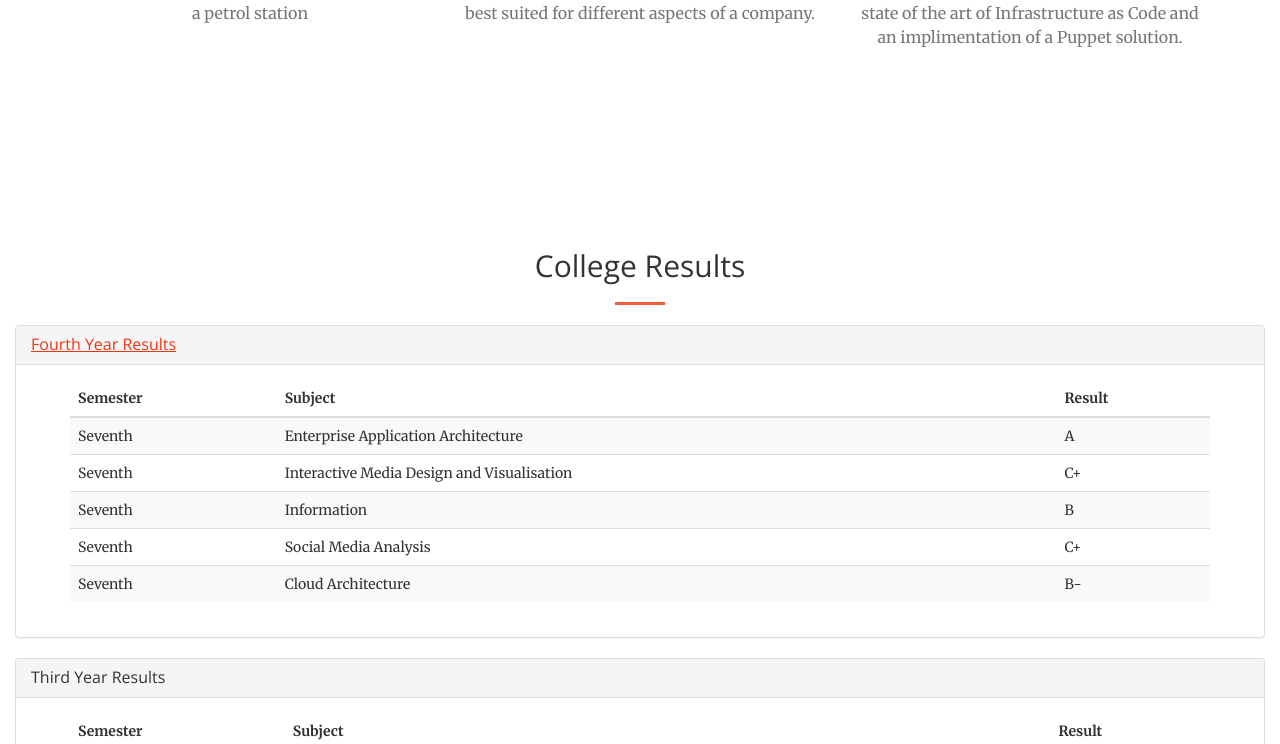
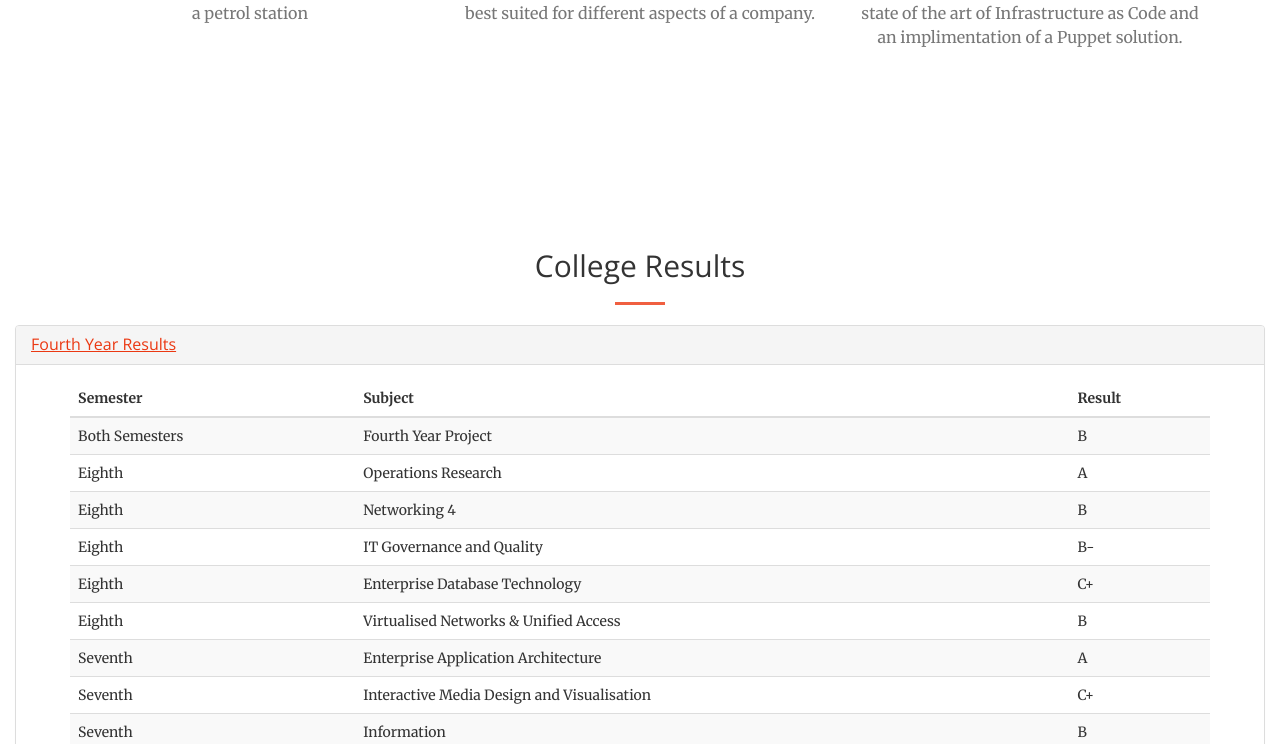
Before and after one commit to iandoherty44/iandoherty44.github.io, a website: page index.html in a window 1280 px wide. Both pictures are taken after a click on the link "Fourth Year Results". Shown: the part 1547-2291 px from the top of the page. Drawn offline with nearby package versions, Linux system fonts and the light colour scheme; some packages are replaced by stand-ins of ours.

Commit message:
Final Grades

```diff
--- a/index.html
+++ b/index.html
@@ -171,6 +171,36 @@
 					</tr>
 				</thead>
 				<tbody>
+					<tr>
+						<td>Both Semesters</td>
+						<td>Fourth Year Project</td>
+						<td>B</td>
+					</tr>
+					<tr>
+						<td>Eighth</td>
+						<td>Operations Research</td>
+						<td>A</td>
+					</tr>
+					<tr>
+						<td>Eighth</td>
+						<td>Networking 4</td>
+						<td>B</td>
+					</tr>
+					<tr>
+						<td>Eighth</td>
+						<td>IT Governance and Quality</td>
+						<td>B-</td>
+					</tr>
+					<tr>
+						<td>Eighth</td>
+						<td>Enterprise Database Technology</td>
+						<td>C+</td>
+					</tr>
+					<tr>
+						<td>Eighth</td>
+						<td>Virtualised Networks & Unified Access</td>
+						<td>B</td>
+					</tr>
 					<tr>
 						<td>Seventh</td>
 						<td>Enterprise Application Architecture</td>
```
Also changed, not shown: 1 other file.
